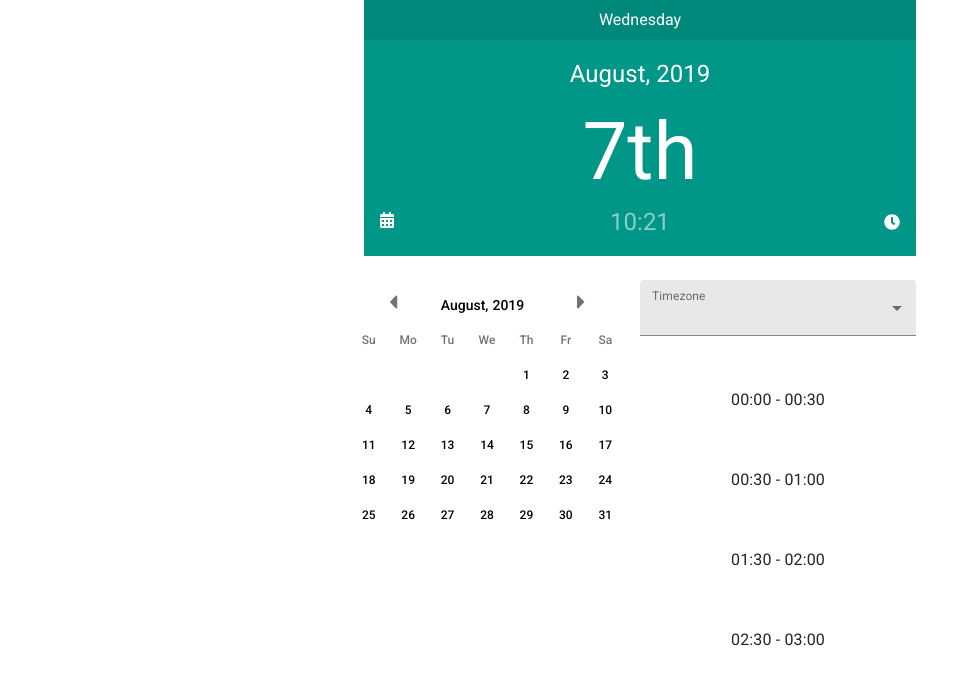
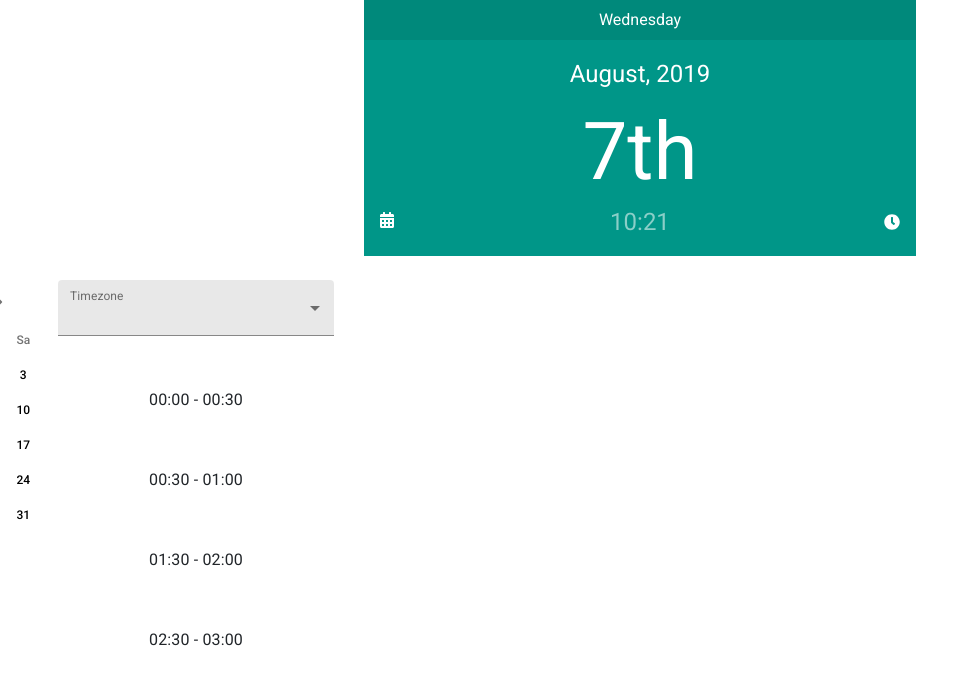
Before and after one commit to wendy-hopla/hopla-calendar-test, a React (Create React App) app: page / in a window 1280 px wide. Shown: the top 684 px of the page, without its empty margins (0-979 px from the left). Built offline with nearby package versions, Linux system fonts and the light colour scheme.

Commit message:
update based from feedback

```diff
--- a/src/component/calendar/Calendar.jsx
+++ b/src/component/calendar/Calendar.jsx
@@ -474,7 +474,7 @@ class Calendar extends Component {
             </Col>
           </Row>
         </div>
-        <Row className="desktop-view">
+        <Row id="calendar-id" className="desktop-view cal-wrapper-trans">
           <Col className="calendar-column" style={shown}>
             <div className="tail-datetime-calendar">
               <div className="calendar-navi">
--- a/src/component/calendar/CalendarStep.jsx
+++ b/src/component/calendar/CalendarStep.jsx
@@ -241,7 +241,7 @@ export class CalendarStep extends Component {
             </Col>
           </Row>
         </div>
-        <Row className="desktop-view">
+        <Row id="time-id" className="desktop-view wrapper-trans">
           <Col className="timezone-column" style={shown}>
             <div className="col filter-column">
               <FormControl variant="filled">
--- a/src/component/calendar/calendar.css
+++ b/src/component/calendar/calendar.css
@@ -14,6 +14,57 @@ body {
 }
 .header-section {
   position: relative;
+}
+#time-id {
+  transform: translateX(100%);
+  -webkit-transform: translateX(100%);
+}
+#calendar-id {
+  transform: translateX(100%);
+  -webkit-transform: translateX(100%);
+}
+.wrapper-trans {
+  animation: slide-in 0.5s forwards;
+  -webkit-animation: slide-in 0.5s forwards;
+}
+.cal-wrapper-trans {
+  animation: slide-out 0.5s forwards;
+  -webkit-animation: slide-out 0.5s forwards;
+}
+@keyframes slide-in {
+  0% {
+    -webkit-transform: translateX(100%);
+  }
+  100% {
+    -webkit-transform: translateX(0%);
+  }
+}
+
+@-webkit-keyframes slide-in {
+  0% {
+    transform: translateX(100%);
+  }
+  100% {
+    transform: translateX(0%);
+  }
+}
+
+@keyframes slide-out {
+  0% {
+    transform: translateX(-100%);
+  }
+  100% {
+    transform: translateX(0%);
+  }
+}
+
+@-webkit-keyframes slide-out {
+  0% {
+    -webkit-transform: translateX(-100%);
+  }
+  100% {
+    -webkit-transform: translateX(0%);
+  }
 }
 .top-header {
   text-align: center;
@@ -618,7 +669,7 @@ form {
 @media (min-width: 1280px) {
   .tail-datetime-calendar .calendar-date table tbody tr > *::after {
     top: 3px;
-    left: 30px !important;
+    left: 43px !important;
     width: 29px;
     height: 29px;
     content: "";
@@ -641,7 +692,7 @@ form {
 @media (min-width: 1440px) {
   .tail-datetime-calendar .calendar-date table tbody tr > *::after {
     top: 3px;
-    left: 34px !important;
+    left: 6px !important;
     width: 29px;
     height: 29px;
     content: "";
@@ -654,10 +705,10 @@ form {
     -webkit-border-radius: 50%;
   }
   .tail-datetime-calendar .calendar-navi span.button-next {
-    padding-right: 40px !important;
+    padding-right: 16px !important;
   }
   .tail-datetime-calendar .calendar-navi span.button-prev {
-    padding-left: 40px !important;
+    padding-left: 16px !important;
   }
 }
 @media (min-width: 2560px) {
```
